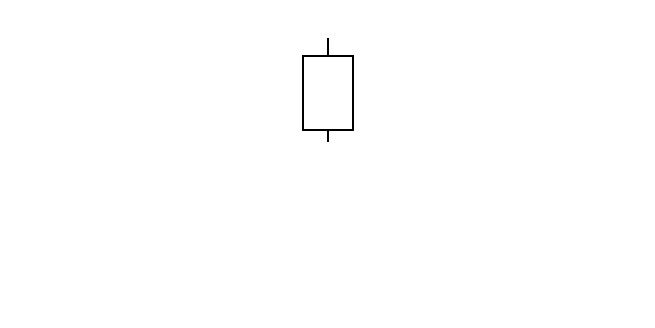
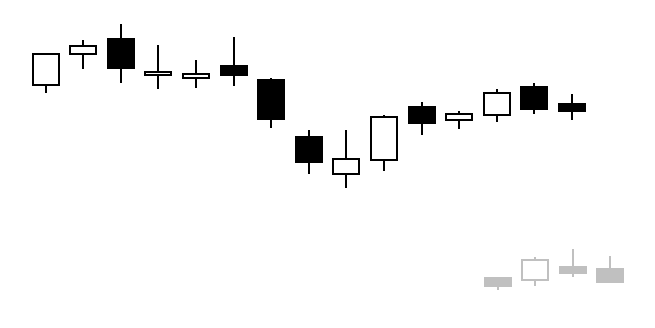
Before and after one commit to pixel-rain/future-candle, a Svelte app: page / in a window 1280 px wide. Shown: the top 328 px of the page, without its empty margins (312-967 px from the left). Built offline with nearby package versions, Linux system fonts and the light colour scheme.

Commit message:
added the basic candle chart layout

```diff
--- a/src/App.svelte
+++ b/src/App.svelte
@@ -2,23 +2,127 @@
   import Candlestick from "./components/Candlestick.svelte";
   import type CandlestickData from "./interfaces/CandlestickData";
 
-  const item: CandlestickData = {
-    open: 100,
-    high: 250,
-    low: 80,
-    close: 220,
+  const candlesticks = {
+    open: {
+      predictions: [
+        270.9279654359781,
+        270.6364511352418,
+        272.7111468970935,
+        272.46511665325824
+      ],
+      raw: [
+        276.55,  282.5, 285.01,
+        278.53,    278, 279.81,
+        277.22,  266.2, 259.55,
+        262.25, 271.98, 269.97,
+        270.9, 275.91, 272.49
+      ]
+    },
+    close: {
+      predictions: [
+        269.7930685920577,
+        274.11590562109643,
+        272.07348837209304,
+        270.3686046511628
+      ],
+      raw: [
+        282.2, 283.73, 279.95,
+        278.7, 278.35,  278.5,
+        270.16, 261.79, 262.04,
+        270.1, 269.32, 270.64,
+        274.7,    272, 271.65
+      ]
+    },
+    high: {
+      predictions: [
+        270.61949019607846,
+        274.55246231155775,
+        276.05142335766425,
+        274.6933659730722
+      ],
+      raw: [
+        282.2,  284.6, 287.74,
+        283.76, 280.84, 285.16,
+        277.4, 267.34, 267.42,
+        270.29, 272.82,    271,
+        275.19, 276.43, 274.24
+      ]
+    },
+    low: {
+      predictions: [
+        269.2671615201901,
+        269.63655961284655,
+        271.4533416458853,
+        270.98592823712966
+      ],
+      raw: [
+        275.2, 279.78,  277.1,
+        276.07, 276.14, 276.54,
+        268.52,  259.7, 257.05,
+        260.22, 267.13, 268.28,
+        269.73, 271.26, 270.12
+      ]
+    },
+    datasetMax: 287.74,
+    datasetMin: 257.05,
+    rawLength: 15,
+    predictionsLength: 4
   };
+  const rawListing = Array.from(Array(candlesticks.rawLength).keys());
+  const predictionsListing = Array.from(Array(candlesticks.predictionsLength).keys());
 
 </script>
 
 <main>
-  <Candlestick
-    item={item}
-    datasetMax={300}
-    datasetMin={30}
-  />
+  <div class="candle-box">
+    <div class="candle-row raw-row">
+      {#each rawListing as i}
+        <Candlestick
+          item={{
+            open: candlesticks.open.raw[i],
+            close: candlesticks.close.raw[i],
+            high: candlesticks.high.raw[i],
+            low: candlesticks.low.raw[i],
+            datasetMax: candlesticks.datasetMax,
+            datasetMin: candlesticks.datasetMin
+          }}
+        />
+      {/each}
+    </div>
+
+    <div class="candle-row predicted-row">
+      {#each predictionsListing as i}
+        <Candlestick
+          item={{
+            open: candlesticks.open.predictions[i],
+            close: candlesticks.close.predictions[i],
+            high: candlesticks.high.predictions[i],
+            low: candlesticks.low.predictions[i],
+            datasetMax: candlesticks.datasetMax,
+            datasetMin: candlesticks.datasetMin
+          }}
+          isPredicted
+        />
+      {/each}
+    </div>
+  </div>
 </main>
 
 <style>
+  .candle-box {
+    width: min-content;
+    margin: 1rem auto;
+  }
 
+  .candle-row {
+    display: flex;
+  }
+
+  .raw-row {
+    padding-right: 2.4rem;
+  }
+
+  .predicted-row {
+    justify-content: flex-end;
+  }
 </style>
--- a/src/components/Candlestick.svelte
+++ b/src/components/Candlestick.svelte
@@ -2,10 +2,9 @@
   import type CandlestickData from "../interfaces/CandlestickData";
 
   export let item: CandlestickData;
-  export let datasetMax: number;
-  export let datasetMin: number;
+  export let isPredicted: boolean = false;
 
-  const { open, high, low, close } = item;
+  const { open, high, low, close, datasetMax, datasetMin } = item;
   const chartSize = 10;
 
   $: percent = (datasetMax - datasetMin) / 100;
@@ -18,15 +17,19 @@
 <div class="candle">
   <div
     class="tail"
+    class:predicted={isPredicted}
     style={`height: ${headTailSize}rem; margin-top: ${upperOffset}rem;`}></div>
 
   <div
     class="body"
-    class:down-candle={close < open}
+    class:body-down={(close < open) && !isPredicted}
+    class:predicted={(close < open) && isPredicted}
+    class:body-predicted={isPredicted}
     style={`height: ${bodySize}rem;`}></div>
 
   <div
     class="tail"
+    class:predicted={isPredicted}
     style={`height: ${bottomTailSize}rem;`}></div>
 </div>
 
@@ -35,6 +38,8 @@
     display: flex;
     flex-direction: column;
     align-items: center;
+    margin-left: 0.3rem;
+    margin-right: 0.3rem;
   }
 
   .tail {
@@ -43,11 +48,19 @@
   }
 
   .body {
-    width: 3rem;
+    width: 1.5rem;
     border: 2px solid black;
   }
 
-  .down-candle {
+  .body-predicted {
+    border: 2px solid silver;
+  }
+
+  .body-down {
     background-color: black;
   }
+
+  .predicted {
+    background-color: silver;
+  }
 </style>
--- a/src/interfaces/CandlestickData.ts
+++ b/src/interfaces/CandlestickData.ts
@@ -3,4 +3,6 @@ export default interface CandlestickData {
   high: number;
   low: number;
   close: number;
+  datasetMax: number;
+  datasetMin: number;
 }
```
